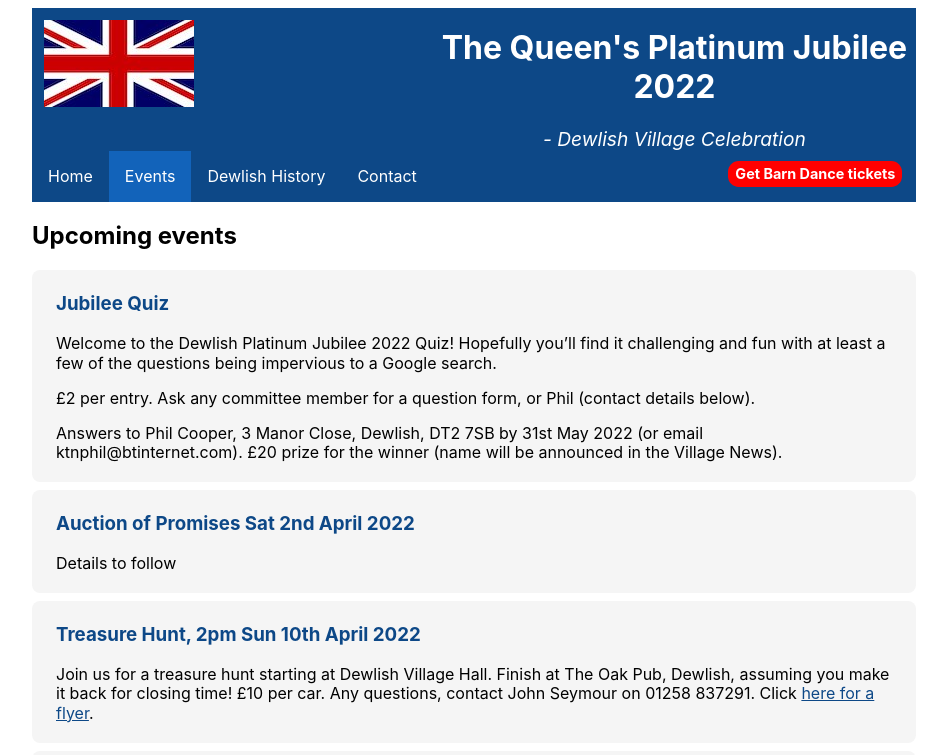
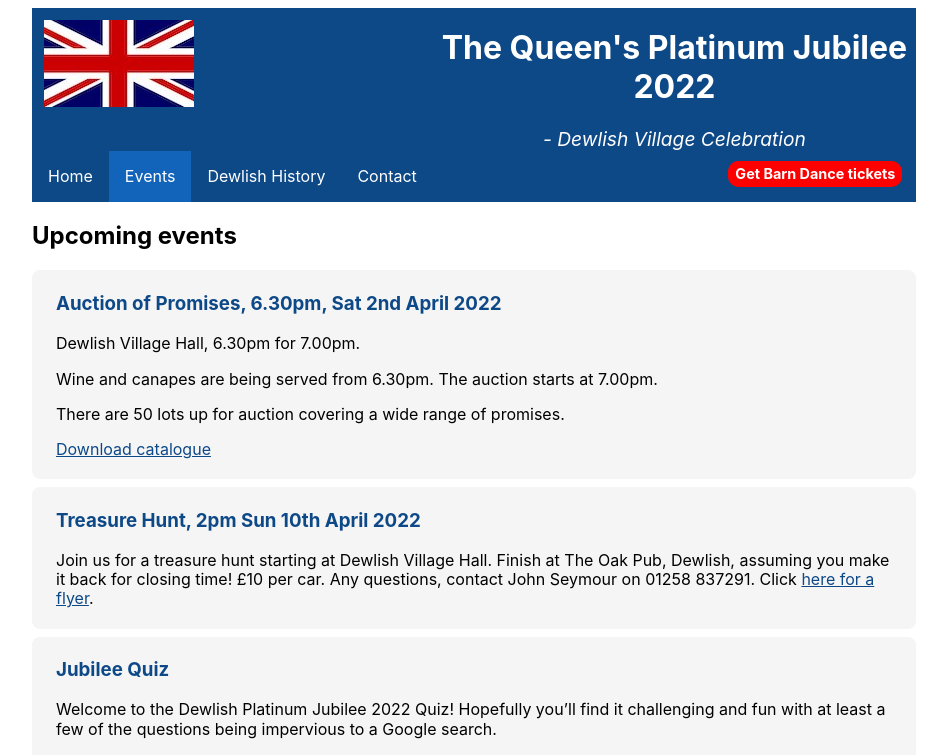
Before and after one commit to srichmond3000/dewlish-platinum, a Next.js app: page /events in a window 1280 px wide. Shown: the top 755 px of the page, without its empty margins (166-1113 px from the left). Built offline with nearby package versions, Linux system fonts and the light colour scheme; no server answers.

Commit message:
Auction of promises event

```diff
--- a/pages/events.js
+++ b/pages/events.js
@@ -7,6 +7,32 @@ const Events = () => {
   return (
     <Layout title='Dewlish Platinum - Events'>
       <h2>Upcoming events</h2>
+
+      <section className='event'>
+        <h3>Auction of Promises, 6.30pm, Sat 2nd April 2022</h3>
+        <p>Dewlish Village Hall, 6.30pm for 7.00pm.</p>
+        <p>
+          Wine and canapes are being served from 6.30pm. The auction starts at
+          7.00pm.
+        </p>
+        <p>There are 50 lots up for auction covering a wide range of promises.</p>
+        <p><a href='https://ucarecdn.com/d2148585-0d56-40e8-a09b-76a6379d3ff5/AuctionPromisesCatalogue.docx'>Download catalogue</a></p>
+      </section>
+
+      <section className='event'>
+        <h3>Treasure Hunt, 2pm Sun 10th April 2022</h3>
+        <p>
+          Join us for a treasure hunt starting at Dewlish Village Hall. Finish
+          at The Oak Pub, Dewlish, assuming you make it back for closing time!
+          £10 per car. Any questions, contact John Seymour on 01258 837291.
+          Click{' '}
+          <a href='https://ucarecdn.com/c71a2c6b-ddf9-4cac-a2dd-4cb4659d8b2f/TreasureHunt.pdf'>
+            here for a flyer
+          </a>
+          .
+        </p>
+      </section>
+
       <section className='event'>
         <h3>Jubilee Quiz</h3>
         <p>
@@ -22,24 +48,6 @@ const Events = () => {
           Answers to Phil Cooper, 3 Manor Close, Dewlish, DT2 7SB by 31st May
           2022 (or email ktnphil@btinternet.com). £20 prize for the winner (name
           will be announced in the Village News).
-        </p>
-      </section>
-      <section className='event'>
-        <h3>Auction of Promises Sat 2nd April 2022</h3>
-        <p>Details to follow</p>
-      </section>
-
-      <section className='event'>
-        <h3>Treasure Hunt, 2pm Sun 10th April 2022</h3>
-        <p>
-          Join us for a treasure hunt starting at Dewlish Village Hall. Finish
-          at The Oak Pub, Dewlish, assuming you make it back for closing time!
-          £10 per car. Any questions, contact John Seymour on 01258 837291.
-          Click{' '}
-          <a href='https://ucarecdn.com/c71a2c6b-ddf9-4cac-a2dd-4cb4659d8b2f/TreasureHunt.pdf'>
-            here for a flyer
-          </a>
-          .
         </p>
       </section>
 
```
